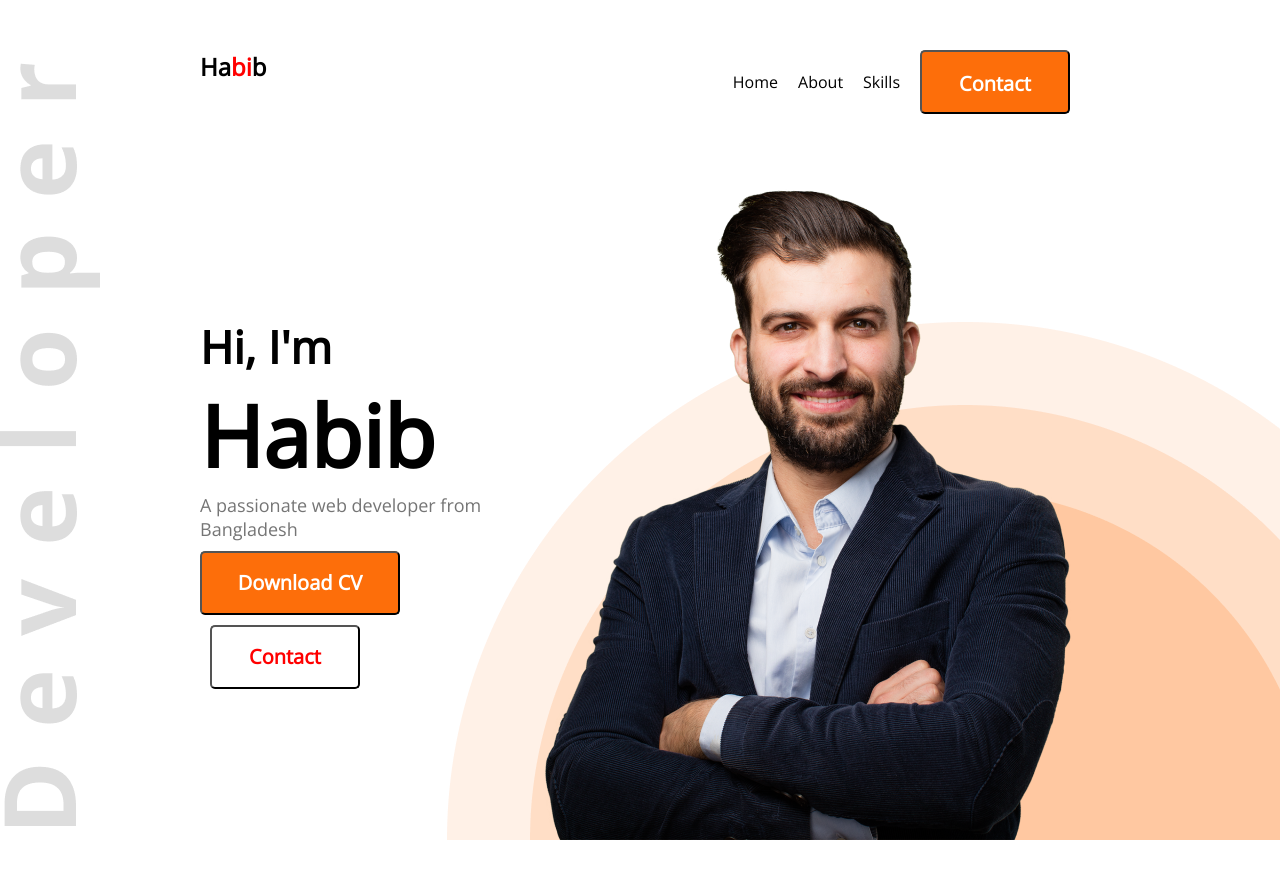
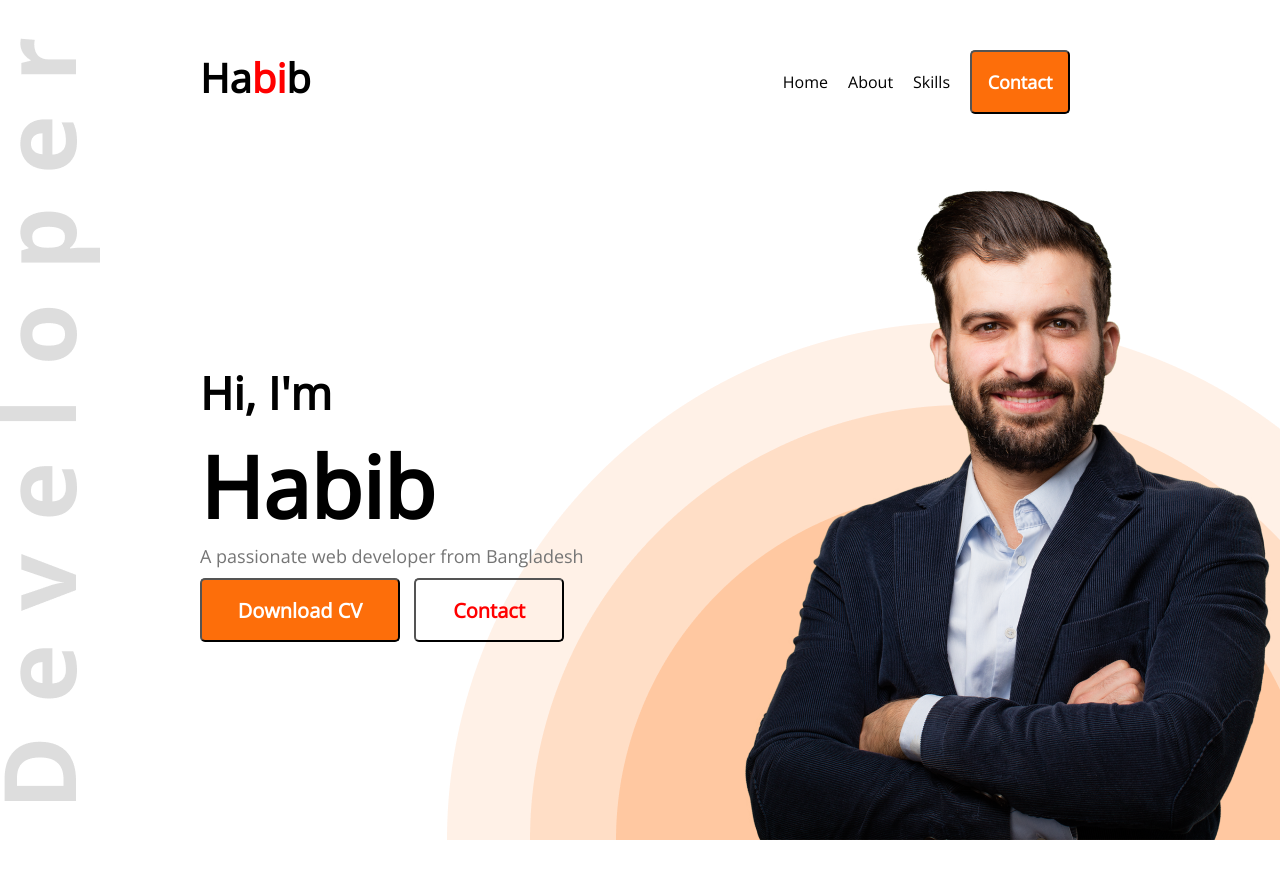
Before and after one commit to habibb2r/port, a plain HTML site: page index.html in a window 1280 px wide. After the commit the page ends 840 px from the top, so only its background shows below. Drawn offline with nearby package versions, Linux system fonts and the light colour scheme.

Commit message:
finishes

```diff
--- a/index.html
+++ b/index.html
@@ -14,7 +14,7 @@
 <body>
     <header class="header">
         <nav>
-            <h2>Ha<span class="logo-color">bi</span>b</h2>
+            <h2 class="logo">Ha<span class="logo-color">bi</span>b</h2>
             <ul>
                 <li>Home</li>
                 <li>About</li>
--- a/style.css
+++ b/style.css
@@ -12,7 +12,7 @@
 nav {
   display: flex;
   justify-content: space-between;
-  margin: 50px 200px;
+  padding: 50px 200px;
   text-align: center;
 }
 nav ul {
@@ -26,22 +26,25 @@ nav li {
 nav .logo-color {
   color: red;
 }
+nav .logo{
+  font-size: 2.5em;
+}
 .btn {
-  width: 150px;
+  width: 100px;
   height: 64px;
   background: #fd6e0a;
   border-radius: 5px;
   font-weight: 700;
-  font-size: 20px;
+  font-size: 18px;
   color: #ffffff;
-  padding: 18px 36px;
+  padding: 5px 10px;
 }
 
 /* banner */
 
 .banner {
   display: flex;
-  margin: 50px 200px;
+  margin-left: 200px;
   align-items: center;
   justify-content: space-between;
 }
@@ -52,6 +55,7 @@ nav .logo-color {
  .name-tittle {
   font-weight: 700;
   font-size: 85px;
+  margin-top: 5px;
 }
 .banner p {
   font-weight: 400;
```
